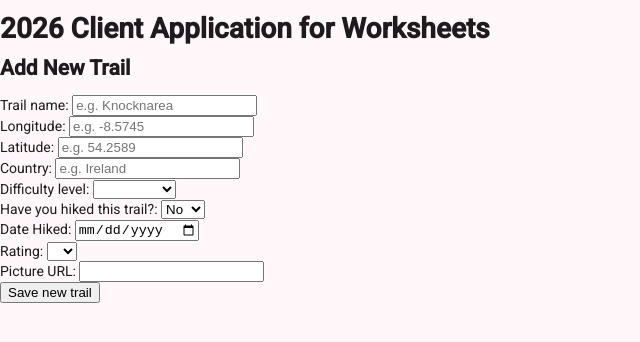
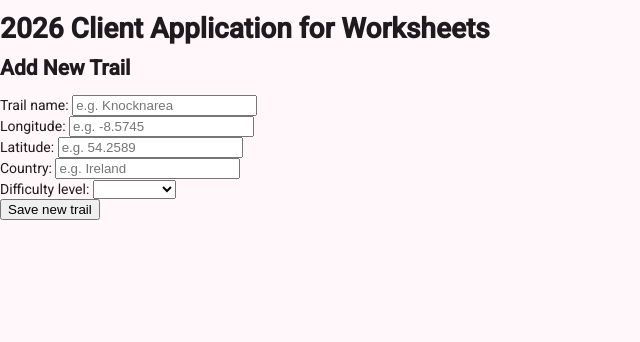
Before and after one commit to s00273772/webProg2ProjectAngular, an Angular app: page /trails/new in a window 1280 px wide. Shown: the top 342 px of the page, without its empty margins (0-640 px from the left). Built offline with nearby package versions, Linux system fonts and the light colour scheme.

Commit message:
Trails updated to reflect backend changes (up as far as worksheet 2)

```diff
--- a/src/app/features/trails/models/trail.model.ts
+++ b/src/app/features/trails/models/trail.model.ts
@@ -7,10 +7,6 @@ export interface Trail {
     };
     country: string;
     difficultyLevel: string;
-    hiked: boolean;
-    dateHiked?: Date;
-    rating?: number;
-    picture?: string;
 }
 
 //ChatGPT needed to create an interface for the trails object as the trails are stored inside a trails object
--- a/src/app/features/trails/pages/trail-card/trail-card.html
+++ b/src/app/features/trails/pages/trail-card/trail-card.html
@@ -1,11 +1,7 @@
 <div class="card">
     <h3>
-        {{trail().trailName}} {{trail().hiked}}
+        {{trail().trailName}}
     </h3>
-
-    @if(trail().dateHiked){
-        <p>Date hiked: {{trail().dateHiked}}</p>
-    }
 
     <a [routerLink]="['/trails', trail()._id]">View trail details</a>
 </div>
--- a/src/app/features/trails/pages/trail-form/trail-form.html
+++ b/src/app/features/trails/pages/trail-form/trail-form.html
@@ -32,35 +32,6 @@
         </select>
     </div>
 
-    <div class="form-group">
-        <label for="hiked">Have you hiked this trail?: </label>
-        <select id="hiked" type="hiked" formControlName="hiked">
-            <option value="true">Yes</option>
-            <option value="false">No</option>
-        </select>
-    </div>
-
-    <div class="form-group">
-        <label for="dateHiked">Date Hiked: </label>
-        <input id="dateHiked" type="date" formControlName="dateHiked"/>
-    </div>
-
-    <div class="form-group">
-        <label for="rating">Rating: </label>
-        <select id="rating" type="rating" formControlName="rating">
-            <option value="1">1</option>
-            <option value="2">2</option>
-            <option value="3">3</option>
-            <option value="4">4</option>
-            <option value="5">5</option>
-        </select>
-    </div>
-
-    <div class="form-group">
-        <label for="picture">Picture URL: </label>
-        <input id="picture" type="picture" formControlName="picture"/>
-    </div>
-
     <div class="button-group">
         <button type="Submit">Save new trail</button>
     </div>
--- a/src/app/features/trails/pages/trail-form/trail-form.ts
+++ b/src/app/features/trails/pages/trail-form/trail-form.ts
@@ -11,6 +11,9 @@ import { Router } from '@angular/router';
   templateUrl: './trail-form.html',
   styleUrl: './trail-form.scss',
 })
+
+
+//I had to use ChatGPT to help me figure out how to include the locationCoordinates in the form
 export class TrailForm {
   private formBuilder = inject(FormBuilder);
   private trailService = inject(TrailService);
@@ -21,11 +24,7 @@ export class TrailForm {
     longitude: [''],
     latitude: [''],
     country: ['', Validators.required],
-    difficultyLevel: ['', Validators.required],
-    hiked: [false, Validators.required],
-    dateHiked: [''],
-    rating: [''],
-    picture: ['']
+    difficultyLevel: ['', Validators.required]
   });
 
   //use lat and long and set values in on submit using trailForm.value
@@ -42,11 +41,7 @@ export class TrailForm {
         coordinates: [Number(form.longitude), Number(form.latitude)]
       },
       country: form.country ?? '',
-      difficultyLevel: form.difficultyLevel ?? '',
-      hiked: form.hiked ?? false,
-      dateHiked: form.dateHiked ? new Date(form.dateHiked) : undefined,
-      rating: Number(form.rating),
-      picture: form.picture ?? ''
+      difficultyLevel: form.difficultyLevel ?? ''
 
     }
     console.log('Submitted Trail:', trailData);
```
